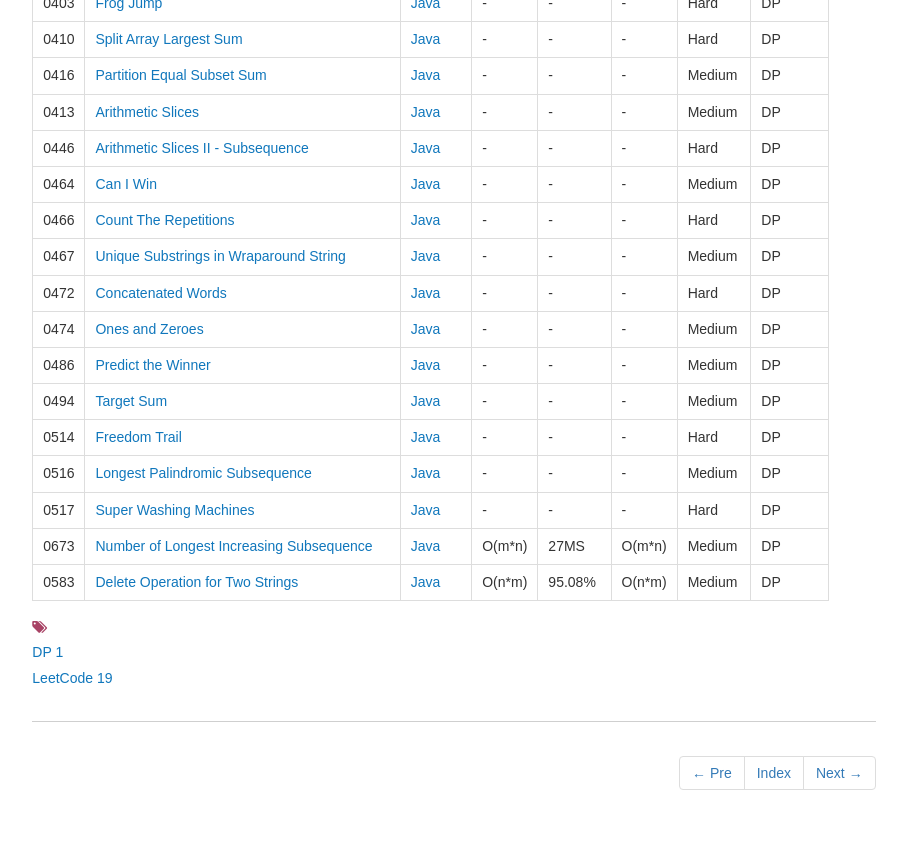
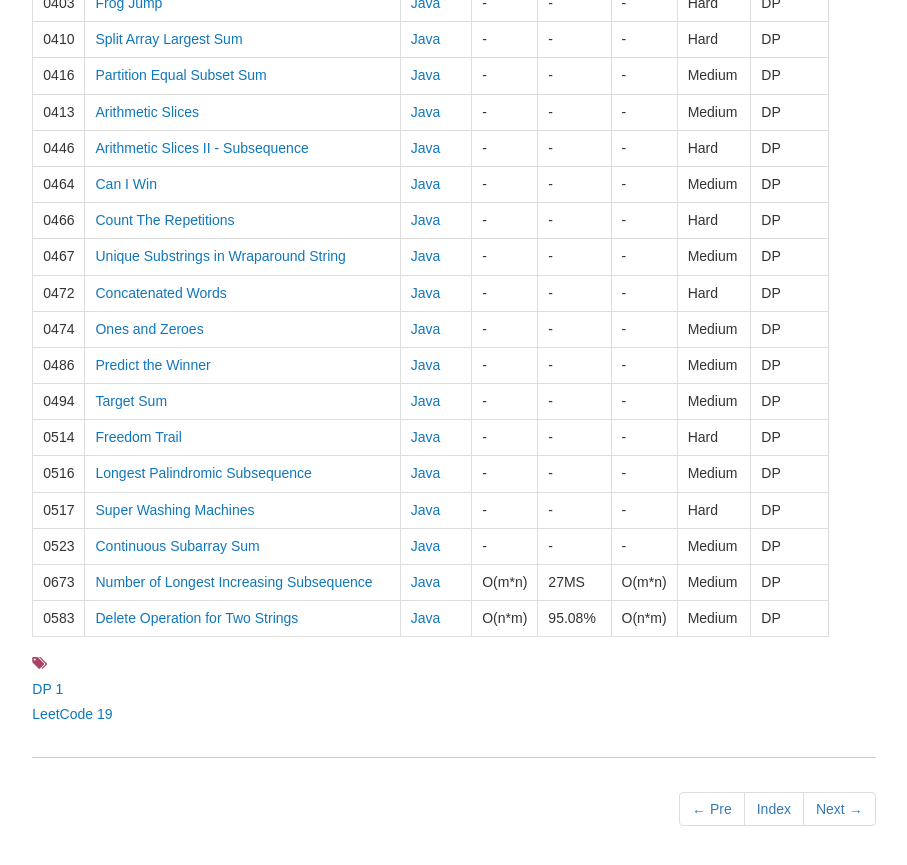
Before and after one commit to dunso/algorithm, a Jekyll site: the page built from docs/_posts/2017-12-03-DP.md, in a window 1280 px wide and 900 px high, scrolled down 1218 px. Shown: the top 865 px of the window, without its empty margins (186-1093 px from the left). Built offline with Jekyll 4.4.1, drawn with Linux system fonts in a browser that asks for light colours; nearby versions of some CDN libraries.

Commit message:
Add index of LeetCode0523.java to docs

```diff
--- a/docs/_posts/2017-12-03-DP.md
+++ b/docs/_posts/2017-12-03-DP.md
@@ -55,5 +55,6 @@ icon: file-alt
 |0514|[Freedom Trail](https://leetcode.com/problems/freedom-trail/)|[Java](https://e.srl/leetcode-514/)|-|-|-|Hard|DP|
 |0516|[Longest Palindromic Subsequence](https://leetcode.com/problems/longest-palindromic-subsequence/)|[Java](https://e.srl/leetcode-516/)|-|-|-|Medium|DP|
 |0517|[Super Washing Machines](https://leetcode.com/problems/super-washing-machines/)|[Java](https://e.srl/leetcode-517/)|-|-|-|Hard|DP|
+|0523|[Continuous Subarray Sum](https://leetcode.com/problems/continuous-subarray-sum/)|[Java](https://e.srl/leetcode-523/)|-|-|-|Medium|DP|
 |0673|[Number of Longest Increasing Subsequence](https://leetcode.com/problems/number-of-longest-increasing-subsequence/) | [Java](https://e.srl/leetcode-673/) | O(m\*n) |27MS| O(m\*n) |Medium|DP|
 |0583|[Delete Operation for Two Strings](https://leetcode.com/problems/delete-operation-for-two-strings)| [Java](https://e.srl/leetcode-58/)  | O(n\*m) |95.08%| O(n\*m)  |  Medium |DP |
```
